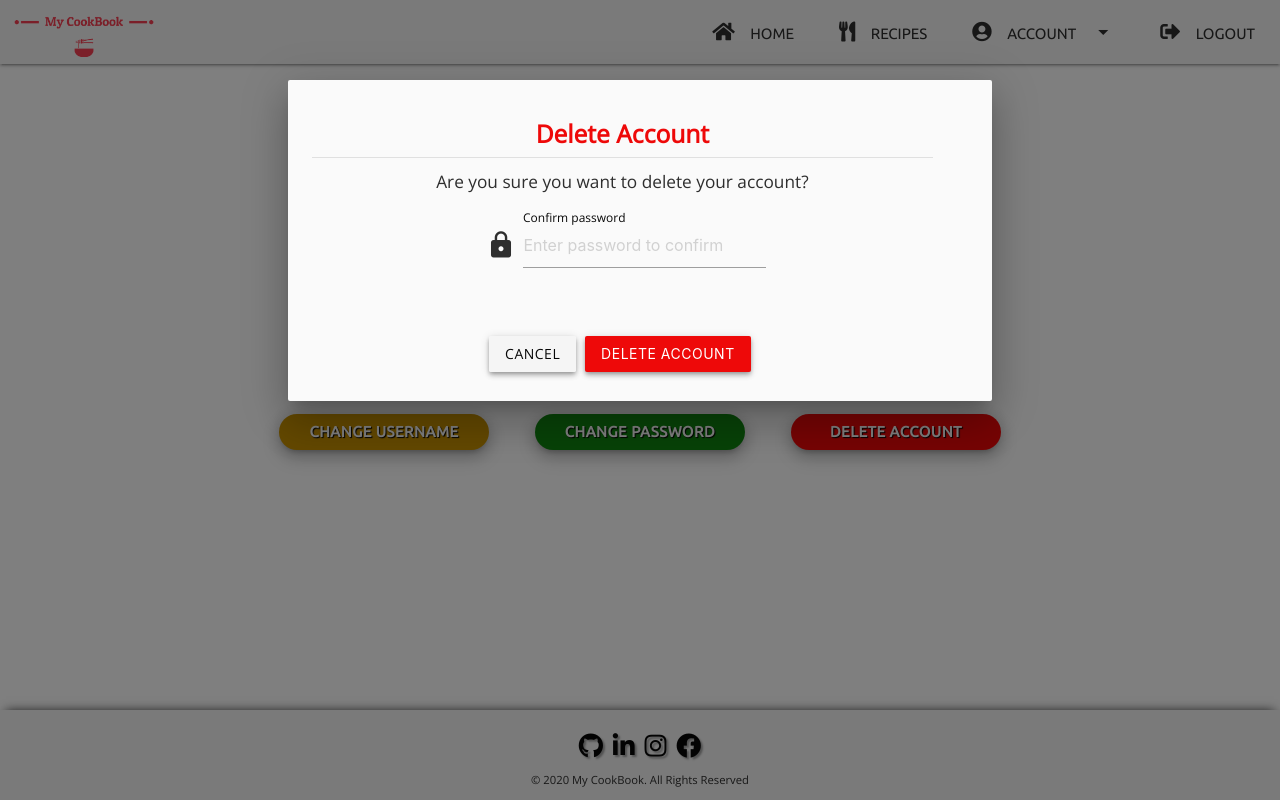
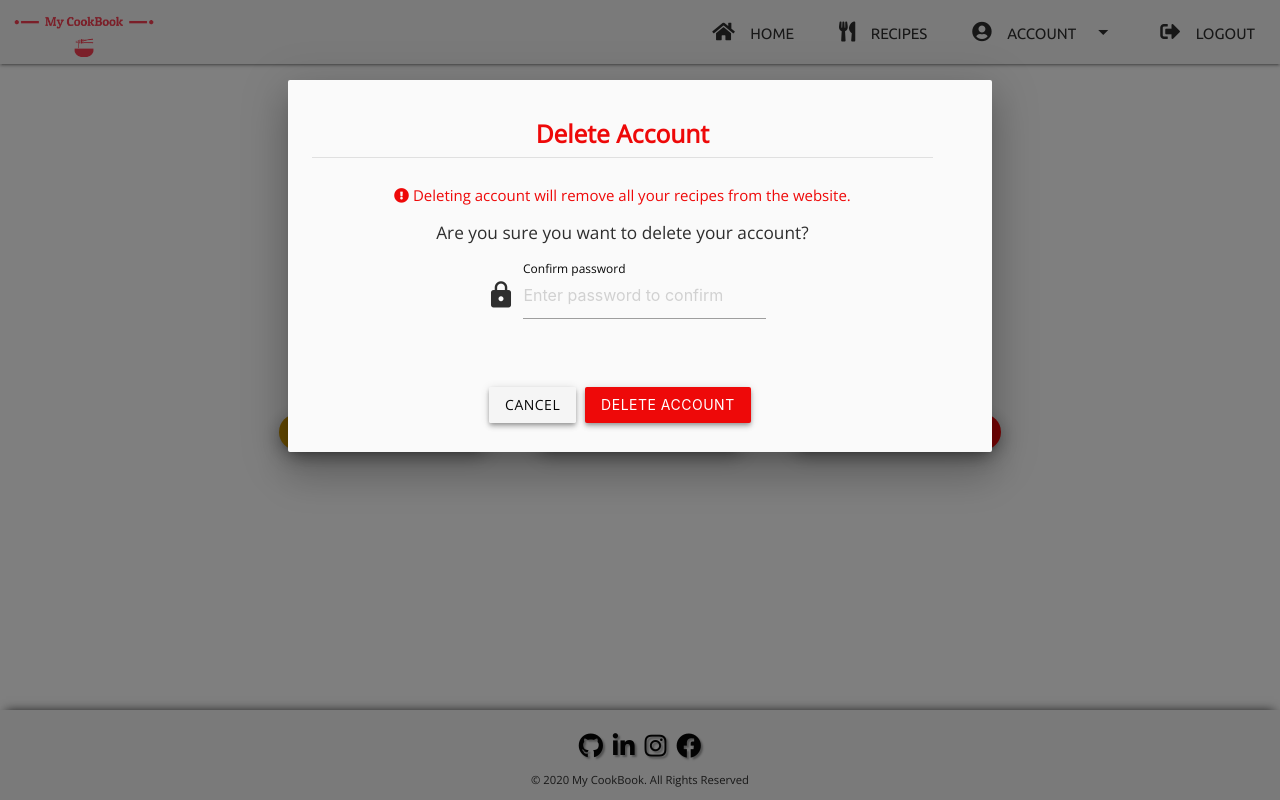
Before and after one commit to irinatu17/MyCookBook, a Flask app: page /account_settings/sample in a window 1280 px wide, after a click on "DELETE ACCOUNT". Run offline with Flask 2, Linux system fonts and the light colour scheme; the visitor is signed in with stand-in values (Sample User, id 1); a database or web service that is not in the repository returns one stand-in record (values such as "Sample title"); some libraries are stand-ins or nearby versions.

Commit message:
Update delete_account func, removes all user's recipes When user confirms deletion by entering password, all recipes created by this user are deleted as well from the DB

```diff
--- a/mycookbook/routes.py
+++ b/mycookbook/routes.py
@@ -275,7 +275,11 @@ def change_password(username):
 def delete_account(username):
     user = users_coll.find_one({"username": username})
     if check_password_hash(user["password"],
-                           request.form["confirm_password_to_delete"]):
+                           request.form.get("confirm_password_to_delete")):
+        # Removes all user's recipes from the Database
+        all_user_recipes = user.get("user_recipes")
+        for recipe in all_user_recipes:
+            recipes_coll.remove({"_id": recipe})
         flash("Your account has been deleted.")
         session.pop("username", None)
         users_coll.remove({"_id": user.get("_id")})
--- a/mycookbook/templates/account_settings.html
+++ b/mycookbook/templates/account_settings.html
@@ -55,7 +55,9 @@
   <div class="modal-content center-align container-95">
     <h5 class="text-red bold">Delete Account</h5>
     <div class="divider"></div>
-    <p class="text-red"></p>
+    <p class="text-red">
+    <i class="fas fa-exclamation-circle margin-top-small"></i> Deleting account
+will remove all your recipes from the website. </p>
     <h6 class="margin-top-small">
       Are you sure you want to delete your account?
     </h6>
@@ -68,13 +70,13 @@
           <i class="material-icons prefix">lock</i>
           <input
             placeholder="Enter password to confirm"
-            id="confirmed_password"
-            name="confirmed_password"
+            id="confirm_password_to_delete"
+            name="confirm_password_to_delete"
             type="password"
             class="validate"
             required
           />
-          <label for="confirmed_password">Confirm password</label>
+          <label for="confirm_password_to_delete">Confirm password</label>
         </div>
       </div>
       <!--Get flashed messages-->
```
